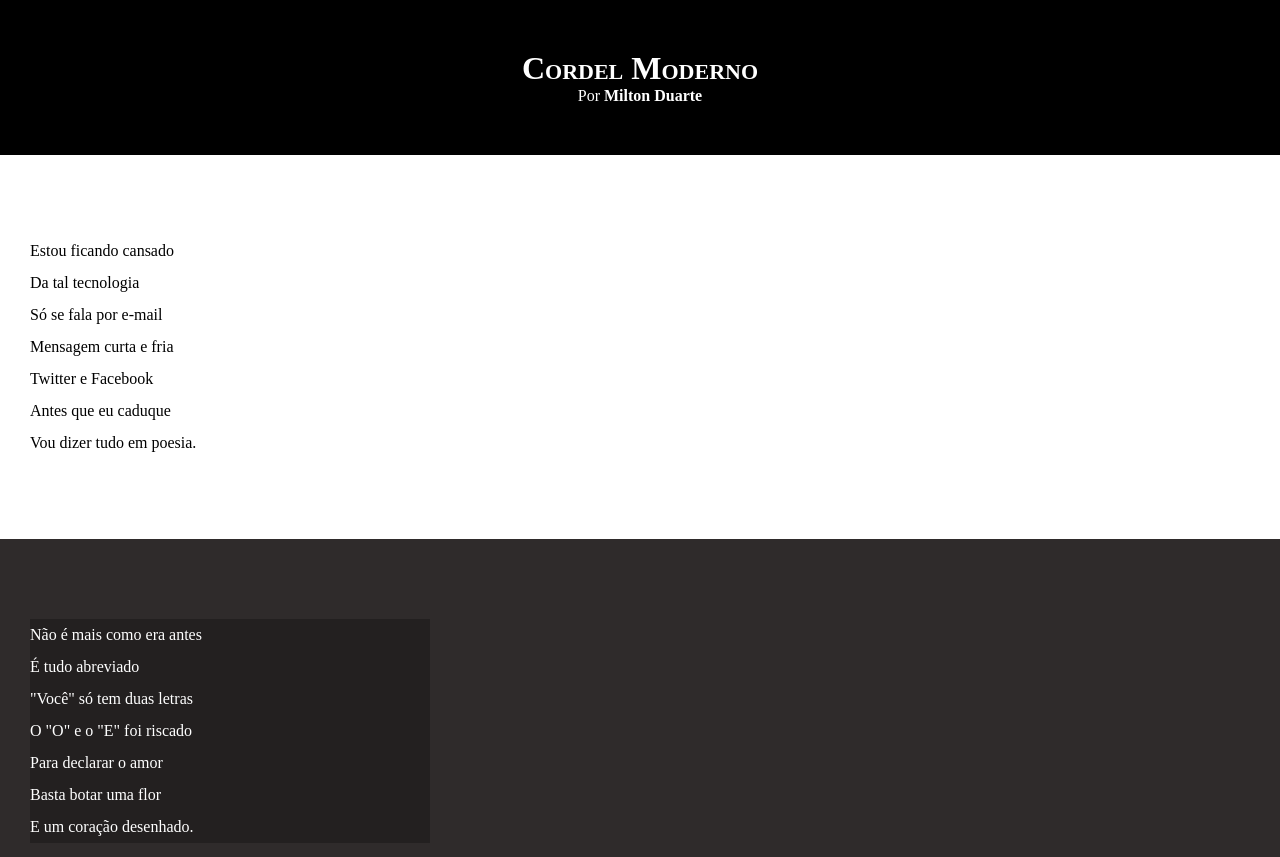
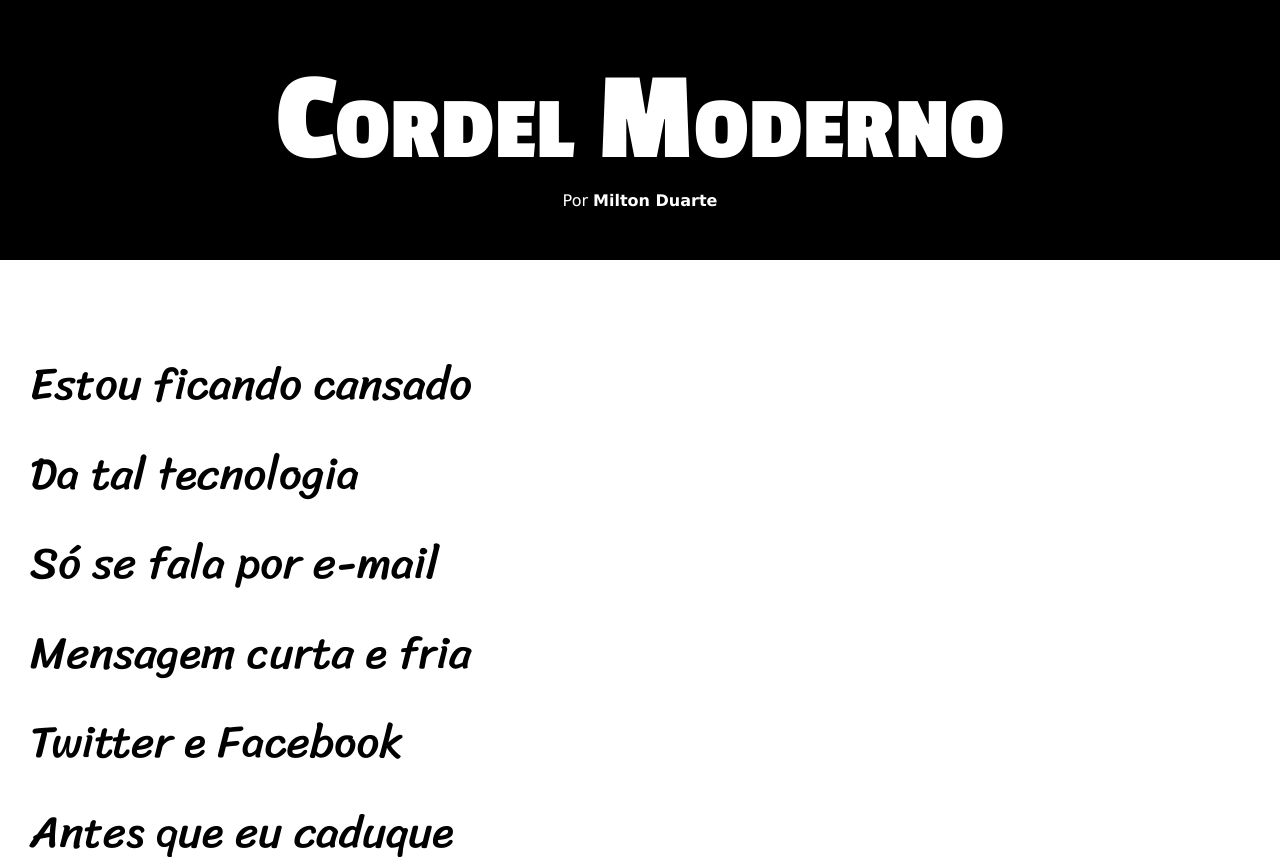
Before and after one commit to silva-jubarbosa/html_css_guanabara, a plain HTML site: page desafios/desafio_12/index.html in a window 1280 px wide. Shown: the top 857 px of the page. Drawn offline with Linux system fonts and the light colour scheme.

Commit message:
Atualização de estilo do desafio 12

```diff
--- a/desafios/desafio_12/estilo/style.css
+++ b/desafios/desafio_12/estilo/style.css
@@ -1,13 +1,25 @@
 @charset "UTF-8";
+
+@import url('https://fonts.googleapis.com/css2?family=Passion+One:wght@400;700;900&display=swap');
+
+@import url('https://fonts.googleapis.com/css2?family=Passion+One:wght@400;700;900&family=Sriracha&display=swap');
+
+:root {
+    --fonte1: Verdana, Geneva, Tahoma, sans-serif;
+    --fonte2: 'Passion One', cursive;
+    --fonte3: 'Sriracha', cursive;
+}
 
 * {
     margin: 0px;
     padding: 0px;
+    font-size: 1em;
 }
 
 html, body {
     min-height: 100vh;
     background-color: darkgray;
+    font-family: var(--fonte1);
 }
 
 header {
@@ -19,6 +31,8 @@ header {
 header > h1 {
     padding-top: 50px;
     font-variant: small-caps;
+    font-family: var(--fonte2);
+    font-size: 10vw;
 }
 
 header > p {
@@ -40,6 +54,8 @@ section {
     padding-bottom: 10vh;
     line-height: 2em;
     padding-left: 30px;
+    font-family: var(--fonte3);
+    font-size: 3.5vw;
 }
 
 section.normal {
@@ -53,7 +69,8 @@ section.imagem {
 }
 
 section.imagem > p {
-    width: 400px;
+    display: inline-block;
+    padding: 5px;
     background-color: rgba(0, 0, 0, 0.256);
 }
 
```
